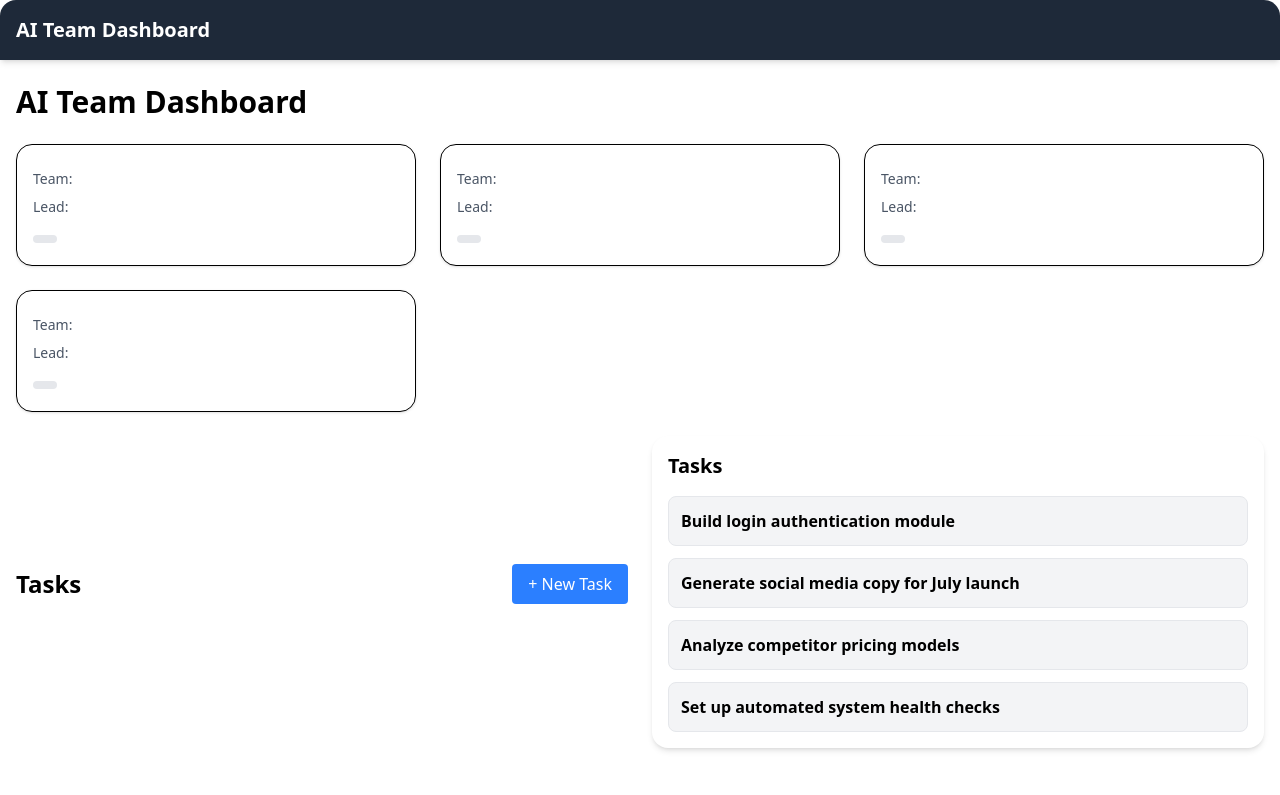
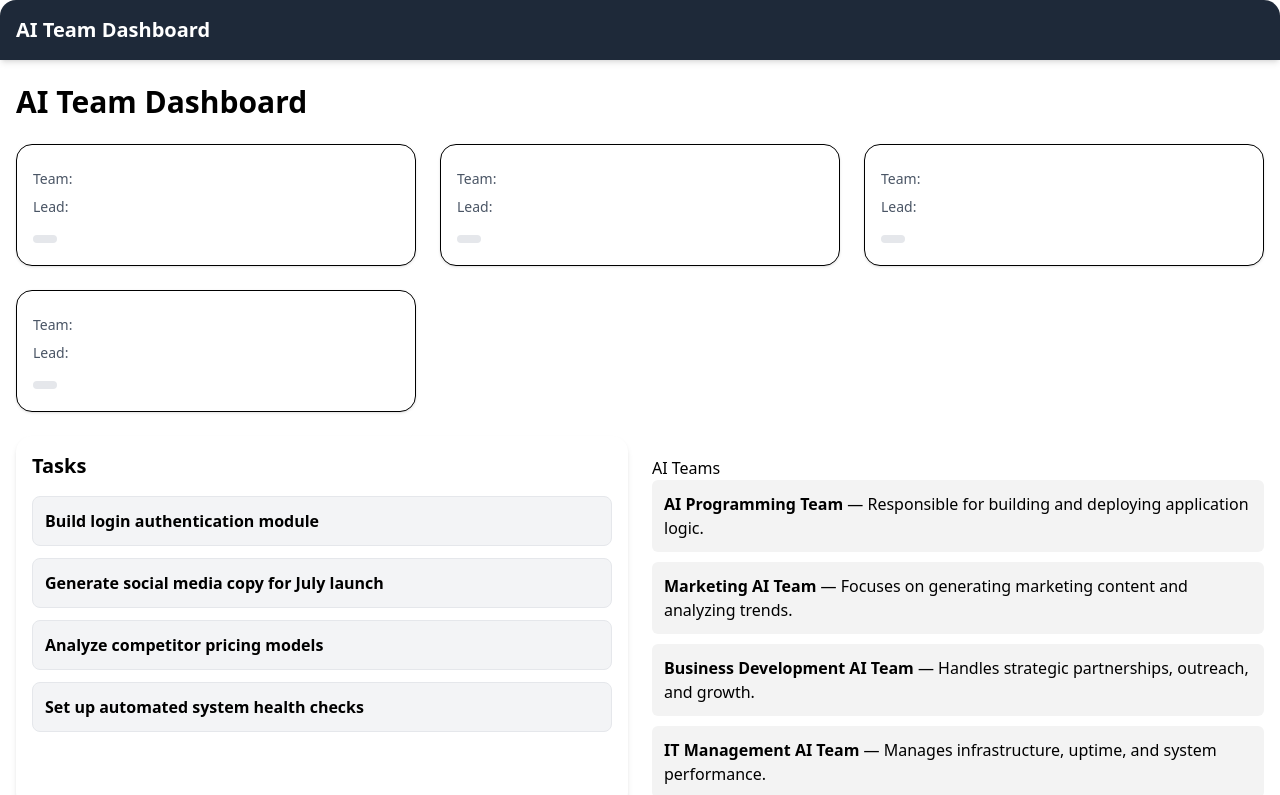
Before and after one commit to AI-Programming-Team/ai-team-management-system, a React (Vite) app: page / in a window 1280 px wide. Shown: the top 795 px of the page. Built offline with nearby package versions, Linux system fonts and the light colour scheme.

Commit message:
Dashboard update

```diff
--- a/src/pages/TeamDashboard.jsx
+++ b/src/pages/TeamDashboard.jsx
@@ -1,19 +1,21 @@
 // src/pages/TeamDashboard.jsx
 import React, { useState } from "react";
 import Header from "../components/Header";
+import sampleTasks from "../data/sampleTasks";
+import demoProjects from "../data/sampleProjects";
+import sampleTeams from "../data/sampleTeams";
 import TaskList from "../components/TaskList";
 import TeamList from "../components/TeamList";
-import sampleTeams from "../data/sampleTeams";
-import sampleProjects from "../data/sampleProjects";
-import sampleTasks from "../data/sampleTasks";      // ← correct import name
 import TaskModal from "../components/TaskModal";
-import Button from "../components/ui/Button";
 import AIProjectCard from "../components/AIProjectCard";
 
 export default function TeamDashboard() {
-  // initialize state with the imported sampleTasks
-  const [tasks, setTasks] = useState(sampleTasks);
+  // ── Modal state ──────────────────────────────────────────────────────────────
+  // Holds the task object that’s been clicked. null = modal closed.
   const [selectedTask, setSelectedTask] = useState(null);
+
+  // Close handler simply clears the selection
+  const closeModal = () => setSelectedTask(null);
 
   return (
     <>
@@ -24,32 +26,29 @@ export default function TeamDashboard() {
 
         {/* Projects grid */}
         <div className="grid grid-cols-1 md:grid-cols-2 lg:grid-cols-3 gap-6">
-          {sampleProjects.map((project) => (
+          {demoProjects.map((project) => (
             <AIProjectCard key={project.id} project={project} />
           ))}
         </div>
 
         {/* Tasks & Teams side by side */}
         <div className="grid grid-cols-1 md:grid-cols-2 gap-6">
-        <div className="flex justify-between items-center mb-4 col-span-2 md:col-span-1">
-      <h2 className="text-2xl font-semibold">Tasks</h2>
-      <Button onClick={() => alert("Add Task clicked!")}>
-        + New Task
-      </Button>
-    </div>
-          <TaskList tasks={tasks} onTaskClick={setSelectedTask} />
+          <TaskList
+            tasks={sampleTasks}
+            onTaskClick={(task) => setSelectedTask(task)}
+          />
           <TeamList teams={sampleTeams} />
         </div>
+      </main>
 
-        {/* Modal for task details */}
+      {/* Render the TaskModal when a task is selected */}
       {selectedTask && (
         <TaskModal
           isOpen={true}
-            onClose={() => setSelectedTask(null)}
+          onClose={closeModal}
           task={selectedTask}
         />
       )}
-      </main>
     </>
   );
 }
```
Lines whose indentation alone changed are shown as unchanged.
